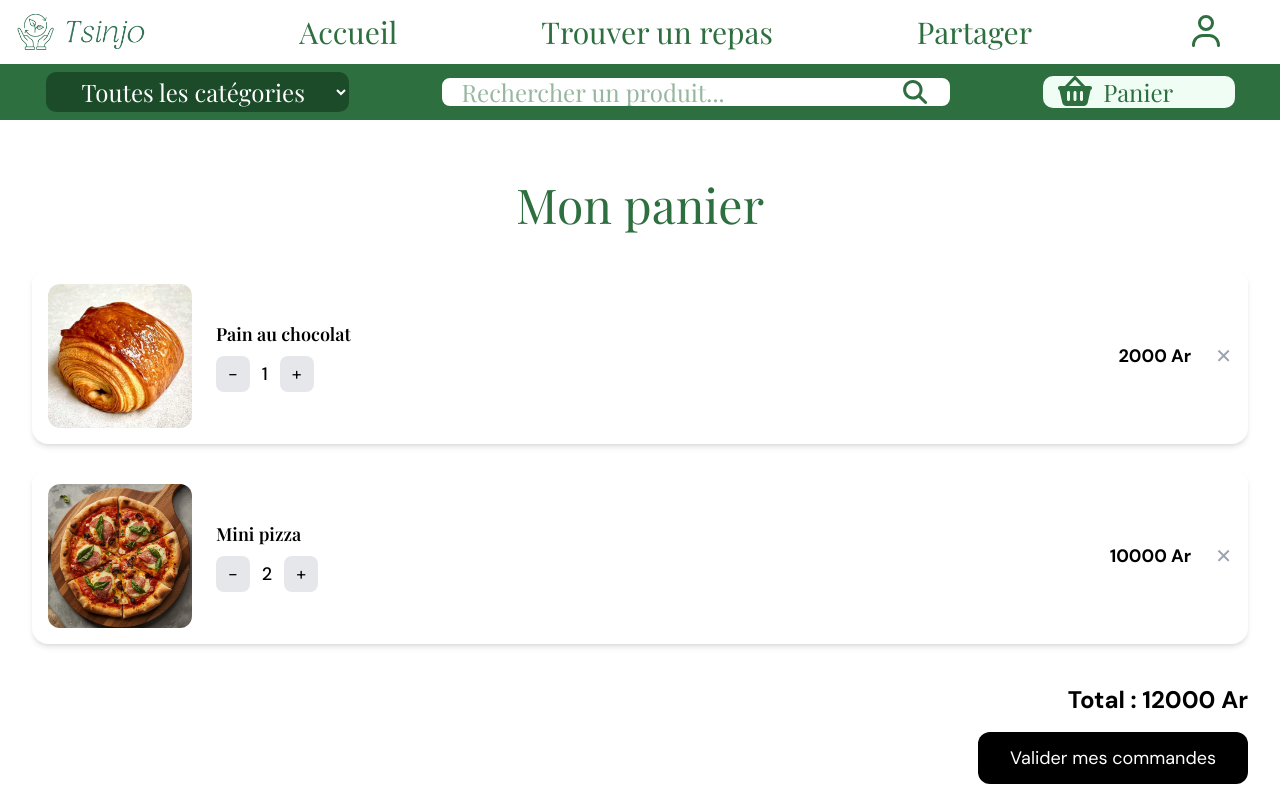
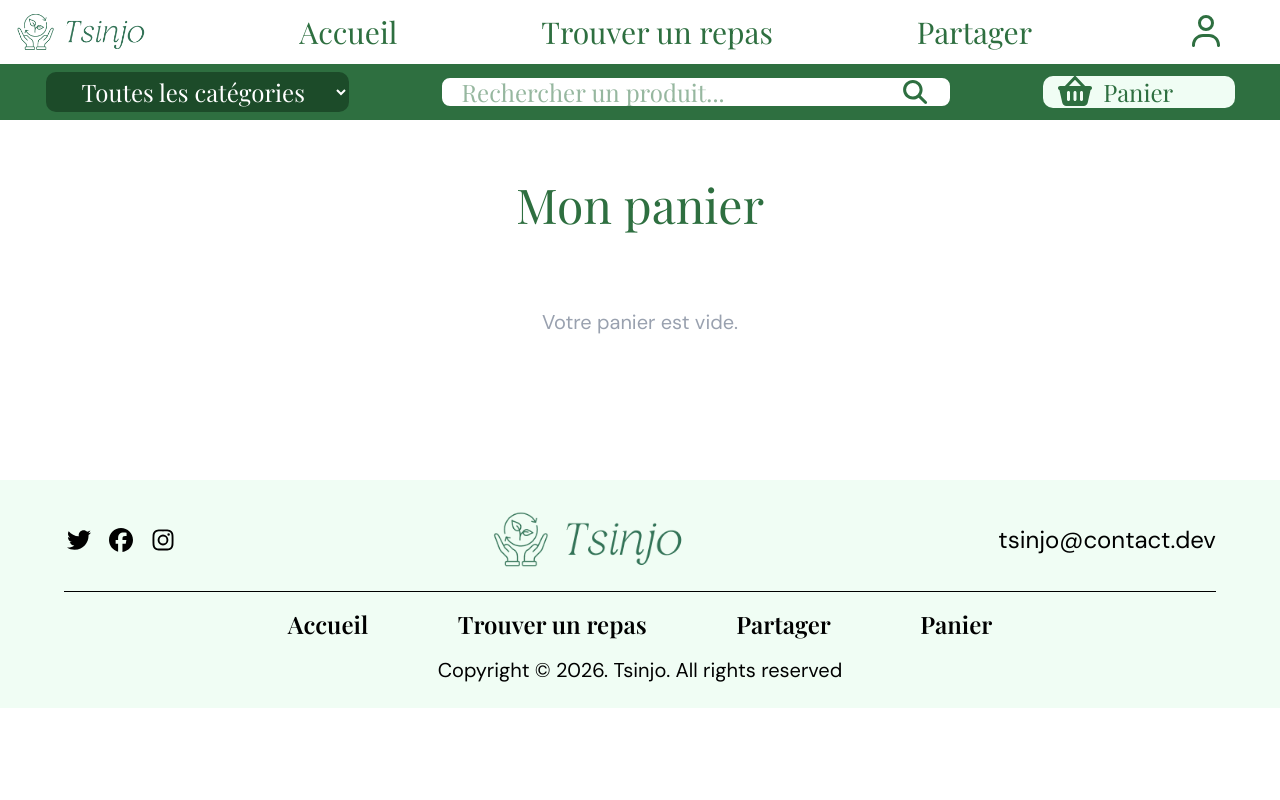
Before and after one commit to ItokianaRAKT/anti-gaspillage, a React (Vite) app: page /anti-gaspillage/Panier in a window 1280 px wide. Shown: the top 800 px of the page. Built offline with nearby package versions, Linux system fonts and the light colour scheme.

Commit message:
feat: add image to publication and shopping cart connection

```diff
--- a/src/components/features/cartePanier.tsx
+++ b/src/components/features/cartePanier.tsx
@@ -1,68 +1,52 @@
+import { useState } from "react";
+import { FontAwesomeIcon } from "@fortawesome/react-fontawesome";
+import { faXmark, faCheck, faTrash } from "@fortawesome/free-solid-svg-icons";
+
 interface CartItemProps {
-  name: string;
+  nom: string;
   image: string;
-  price: number;
-  quantity: number;
-  maxStock: number;
-  onIncrease: () => void;
-  onDecrease: () => void;
-  onRemove: () => void;
+  prix: number;
+  quantite: number;
+  onSupprimer: () => void;
 }
 
-export default function CartItem({
-  name,
-  image,
-  price,
-  quantity,
-  maxStock,
-  onIncrease,
-  onDecrease,
-  onRemove
-}: CartItemProps) {
-  const total = price * quantity;
+export default function CartItem({ nom, image, prix, quantite, onSupprimer }: CartItemProps) {
+  const total = prix * quantite;
+  const [isOpen, setIsOpen] = useState(false);
 
   return (
     <div className="w-full bg-white rounded-2xl shadow-md p-4 flex items-center gap-3 md:gap-6">
-
-      <img
-        src={image}
-        alt={name}
-        className="w-20 md:w-36 aspect-square object-cover rounded-xl shrink-0"
-      />
+      <img src={image} alt={nom} className="w-20 md:w-36 aspect-square object-cover rounded-xl shrink-0" />
 
       <div className="flex flex-col grow min-w-0">
-        <h3 className="text-base md:text-lg font-semibold truncate">{name}</h3>
-
-        <div className="flex items-center gap-3 mt-2">
-          <button
-            onClick={onDecrease}
-            className="px-3 py-1 bg-gray-200 rounded-lg text-lg"
-          >
-            -
-          </button>
-          <span className="text-base md:text-lg font-medium">{quantity}</span>
-          <button
-            onClick={onIncrease}
-            disabled={quantity >= maxStock}
-            className="px-3 py-1 bg-gray-200 rounded-lg text-lg disabled:opacity-40"
-          >
-            +
-          </button>
-        </div>
+        <h3 className="text-base md:text-lg font-semibold truncate">{nom}</h3>
+        <p className="text-gray-500 text-sm mt-1">Quantité : {quantite}</p>
       </div>
 
-      {/* Prix total */}
       <div className="text-base md:text-lg font-bold shrink-0">
         {total} Ar
       </div>
 
-      {/* Supprimer */}
-      <button
-        onClick={onRemove}
-        className="text-gray-400 hover:text-red-500 text-xl shrink-0"
-      >
-        ✕
+      <button onClick={() => setIsOpen(true)} className="text-gray-400 hover:text-red-500 text-xl shrink-0">
+        <FontAwesomeIcon icon={faTrash} />
       </button>
+
+      {isOpen && (
+        <div className="fixed inset-0 bg-black/50 flex items-center justify-center z-50 px-4">
+          <div className="bg-white p-6 rounded-xl w-full max-w-xs">
+            <p className="font-semibold mb-2">{nom}</p>
+            <p className="text-gray-500 text-sm mb-6">Annuler cette réservation ?</p>
+            <div className="flex justify-between">
+              <button onClick={() => setIsOpen(false)} className="text-red-400 text-2xl">
+                <FontAwesomeIcon icon={faXmark} />
+              </button>
+              <button onClick={() => { onSupprimer(); setIsOpen(false); }} className="text-primaryGreen text-2xl">
+                <FontAwesomeIcon icon={faCheck} />
+              </button>
+            </div>
+          </div>
+        </div>
+      )}
     </div>
   );
 }
--- a/src/components/features/listeProduits.tsx
+++ b/src/components/features/listeProduits.tsx
@@ -1,8 +1,8 @@
 import { useEffect } from "react";
-import CarteProduit from "./carteProduit";
+import CarteItem from "./carteProduit";
 import Defaut from "../../assets/légumes.jpg";
 import Filtre from "./filtreProduits";
-import { useProductStore } from "../../store/productStore";
+import { useProductStore } from "../../store/product.store";
 
 const ListeProduits = () => {
     const { produits, loading, erreur, fetchProduits } = useProductStore();
@@ -21,13 +21,14 @@ const ListeProduits = () => {
 
             <div className="grid grid-cols-2 sm:grid-cols-3 lg:grid-cols-4 xl:grid-cols-5 gap-4 md:gap-6">
                 {produits.map((p) => (
-                    <CarteProduit
+                    <CarteItem
                         key={p.id_product}
+                        id_product={p.id_product}
                         nom={p.name_product}
                         stock={p.current_stock}
                         adresse={p.recovery_address}
                         prix={p.price_product}
-                        image={Defaut}
+                        image={p.image_product ?? Defaut}
                     />
                 ))}
             </div>
--- a/src/components/features/pagePanier.tsx
+++ b/src/components/features/pagePanier.tsx
@@ -1,71 +1,44 @@
-import { useState } from "react";
 import CartePanier from "./cartePanier";
-import pizza from "../../assets/pizza.jpg"
-import painChoco from "../../assets/painChoco.jpg"
+import { useCartStore } from "../../store/cart.store";
+import { annulerReservation } from "../../services/reservation.service";
 
 export default function CartPage() {
-  const [items, setItems] = useState([
-    { id: 1, name: "Pain au chocolat", image: painChoco, price: 2000, quantity: 1, stock: 5 },
-    { id: 2, name: "Mini pizza", image: pizza, price: 5000, quantity: 2, stock: 3 },
-  ]);
+  const { articles, supprimerArticle } = useCartStore();
 
-  const increase = (id: number) => {
-    setItems((prev) =>
-      prev.map((item) =>
-        item.id === id ? { ...item, quantity: item.quantity + 1 } : item
-      )
-    );
-  };
-
-  const decrease = (id: number) => {
-    setItems((prev) =>
-      prev.map((item) =>
-        item.id === id && item.quantity > 1
-          ? { ...item, quantity: item.quantity - 1 }
-          : item
-      )
-    );
-  };
-
-  const removeItem = (id: number) => {
-    setItems((prev) => prev.filter((item) => item.id !== id));
-  };
-
-  const totalCart = items.reduce(
-    (acc, item) => acc + item.price * item.quantity,
+  const totalPanier = articles.reduce(
+    (acc, article) => acc + article.prix * article.quantite,
     0
   );
 
   return (
     <div className="max-w-7xl mx-auto mt-24 md:mt-45 px-4 md:px-8 pb-16">
-
       <h1 className="text-primaryGreen text-4xl md:text-5xl font-titre mb-8 md:mb-10 text-center">
         Mon panier
       </h1>
 
-      {items.length === 0 ? (
+      {articles.length === 0 ? (
         <p className="text-center text-gray-400 text-xl mt-20">Votre panier est vide.</p>
       ) : (
         <>
           <div className="flex flex-col gap-4 md:gap-6">
-            {items.map((item) => (
+            {articles.map((article) => (
               <CartePanier
-                key={item.id}
-                name={item.name}
-                image={item.image}
-                price={item.price}
-                quantity={item.quantity}
-                maxStock={item.stock}
-                onIncrease={() => increase(item.id)}
-                onDecrease={() => decrease(item.id)}
-                onRemove={() => removeItem(item.id)}
+                key={article.id_product}
+                nom={article.nom}
+                image={article.image}
+                prix={article.prix}
+                quantite={article.quantite}
+                onSupprimer={async () => {
+                  await annulerReservation(article.id_reservation);
+                  supprimerArticle(article.id_product);
+                }}
               />
             ))}
           </div>
 
           <div className="mt-8 md:mt-10 flex flex-col items-end gap-4">
             <p className="text-xl md:text-2xl font-bold">
-              Total : {totalCart} Ar
+              Total : {totalPanier} Ar
             </p>
             <button className="w-full md:w-auto bg-black text-white px-8 py-3 rounded-xl text-lg hover:opacity-90 hover:bg-primaryGreen transition">
               Valider mes commandes
--- a/src/schemas/product.schema.ts
+++ b/src/schemas/product.schema.ts
@@ -10,6 +10,7 @@ const ProductSchema = z.object({
     recovery_time_limit: z.string(),
     is_available: z.boolean(),
     category: z.string().nullable(),
+    image_product:z.string().nullable().optional(),
 })
 type Product = z.infer<typeof ProductSchema>;
 export {ProductSchema};
--- a/src/services/product.service.ts
+++ b/src/services/product.service.ts
@@ -13,4 +13,11 @@ const getProduits = async (): Promise<Product[]> => {
     }
     return parsed.data;
 }
-export { getProduits };
+
+const publierProduit = async (FormData: FormData) =>{
+    const response = await api.post("/products/create/", FormData, {
+        headers: {"Content-type": "multipart/form-data"}
+    });
+    return response.data
+};
+export { getProduits, publierProduit };
--- /dev/null
+++ b/src/services/reservation.service.ts
@@ -0,0 +1,21 @@
+import api from "../api/axios";
+
+interface ReservationPayload {
+    quantity_reserved: number;
+    estimated_recovery_time: string;
+    product: string
+}
+
+const createReservation = async (playload: ReservationPayload) => {
+    const response = await api.post("/reservations/", playload);
+    return response.data;
+};
+
+const annulerReservation = async (id_reservation: string) => {
+    const response = await api.patch(`/reservations/${id_reservation}/non-recovered/`);
+    return response.data;
+};
+
+export { createReservation }
+export { annulerReservation
+}
--- /dev/null
+++ b/src/store/cart.store.ts
@@ -0,0 +1,35 @@
+import { create } from "zustand";
+
+interface CartItem {
+    id_product: string;
+    id_reservation: string;
+    nom: string;
+    prix: number;
+    quantite: number;
+    adresse: string;
+    image: string;
+}
+
+interface CartStore {
+    articles: CartItem[];
+    ajouterArticle: (article: CartItem) => void;
+    supprimerArticle: (id_product: string) => void;
+    viderPanier: () => void;
+}
+
+const useCartStore = create<CartStore>((set) => ({
+    articles: [],
+
+    ajouterArticle: (article) =>
+        set((state) => ({ articles: [...state.articles, article] })),
+
+    supprimerArticle: (id_product) =>
+        set((state) => ({
+            articles: state.articles.filter((a) => a.id_product !== id_product)
+        })),
+
+    viderPanier: () => set({ articles: [] }),
+}));
+
+export { useCartStore };
+export type { CartItem }
```
Also changed, not shown: src/components/features/carteProduit.tsx (+39 -13 lines), src/components/features/formPub.tsx (+61 -18 lines), src/store/product.store.ts (renamed from src/store/productStore.ts).
